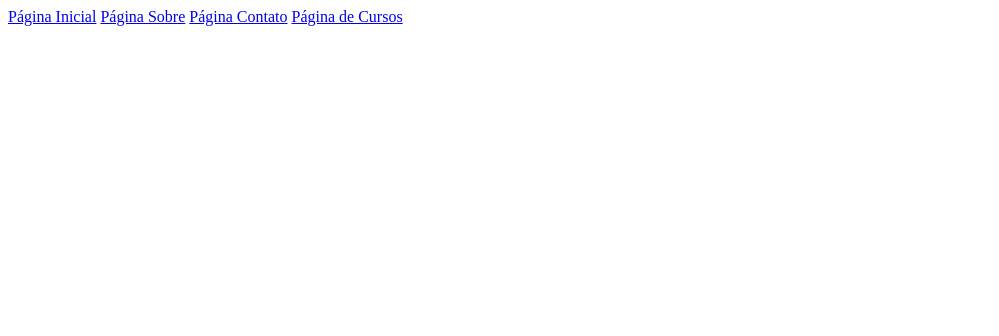
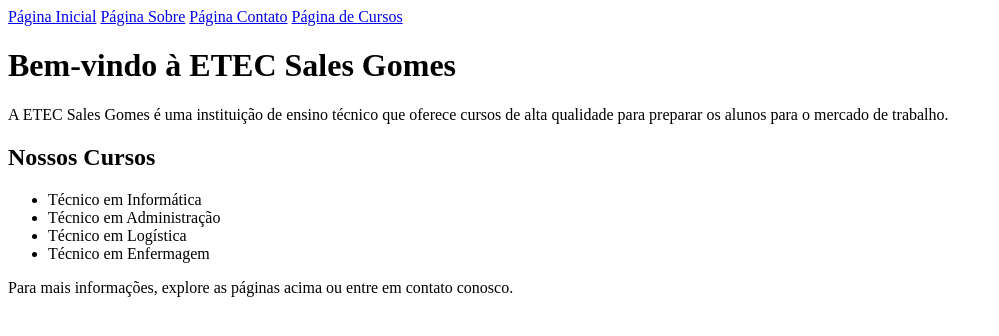
Before and after one commit to RletroPaulo/JHONNY_SCHOCK_DE_PAULA, a plain HTML site: page index.html in a window 1280 px wide. Shown: the whole page, without its empty margins (0-999 px from the left). Drawn offline with Linux system fonts and the light colour scheme.

Commit message:
Apresentação

```diff
--- a/index.html
+++ b/index.html
@@ -10,5 +10,18 @@
 <a href="sobre.html">Página Sobre</a>
 <a href="contato.html">Página Contato</a>
 <a href="cursos.html">Página de  Cursos</a>
+
+<h1>Bem-vindo à ETEC Sales Gomes</h1>
+<p>A ETEC Sales Gomes é uma instituição de ensino técnico que oferece cursos de alta qualidade para preparar os alunos para o mercado de trabalho.</p>
+
+<h2>Nossos Cursos</h2>
+<ul>
+    <li>Técnico em Informática</li>
+    <li>Técnico em Administração</li>
+    <li>Técnico em Logística</li>
+    <li>Técnico em Enfermagem</li>
+</ul>
+
+<p>Para mais informações, explore as páginas acima ou entre em contato conosco.</p>
 </body>
 </html>
```
